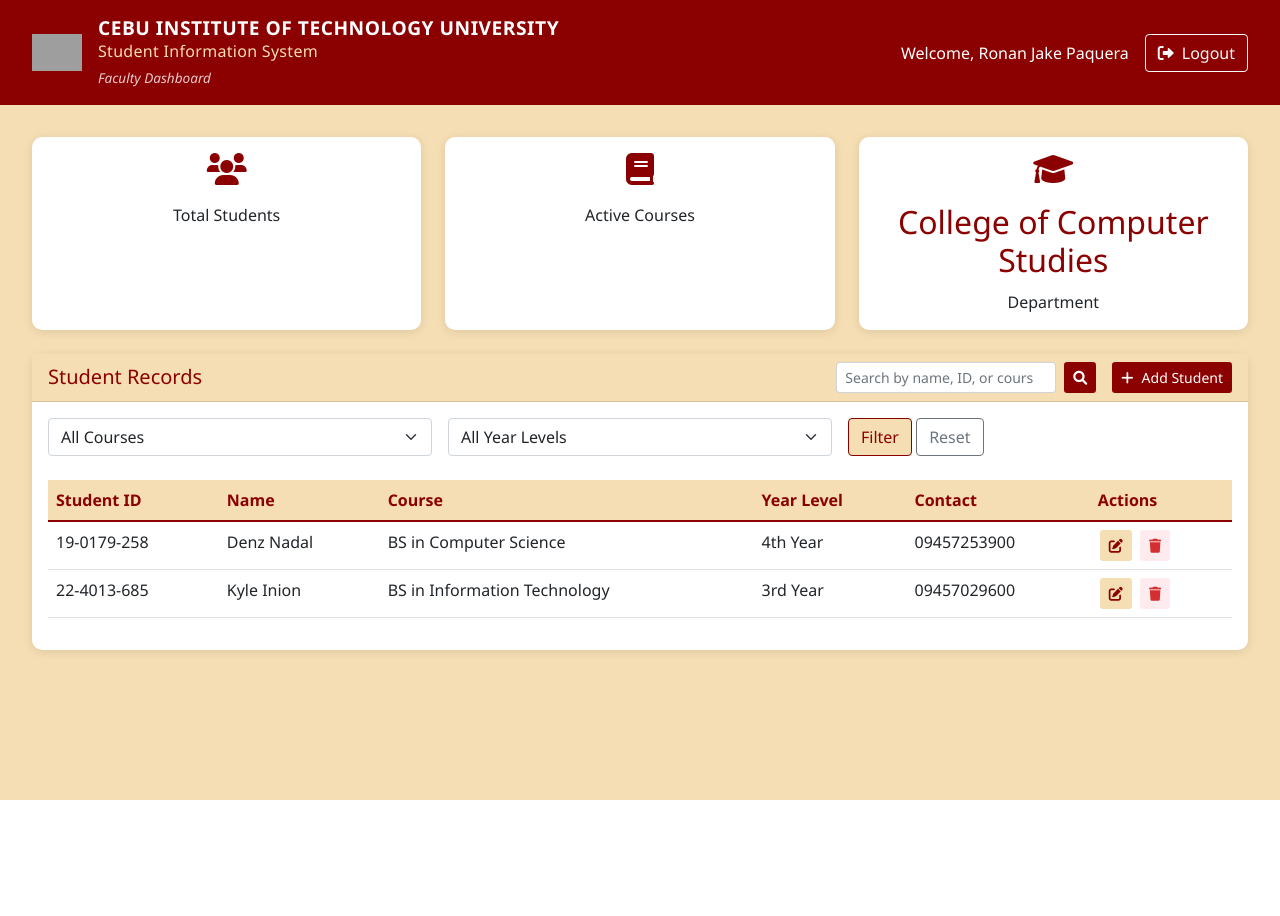
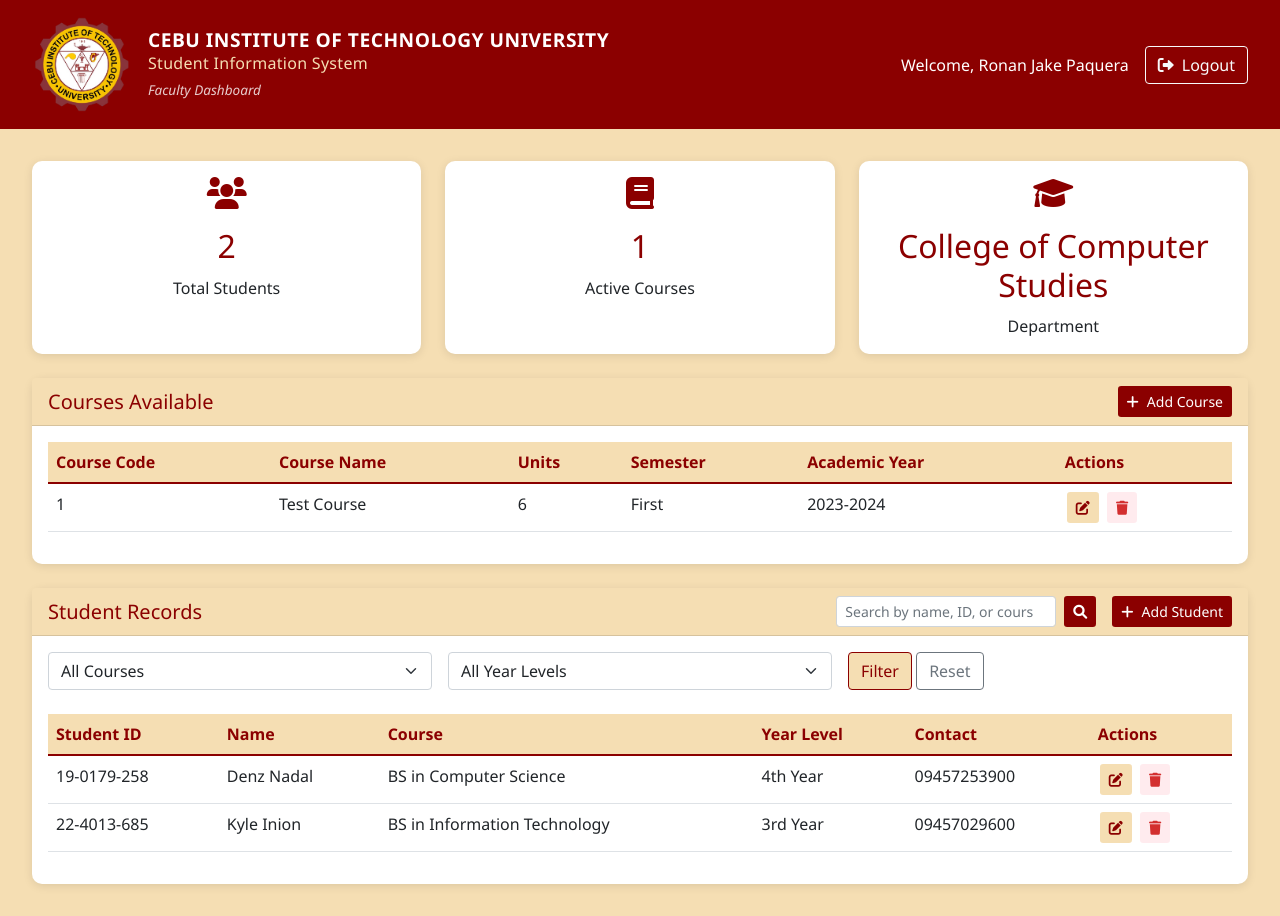
Before and after one commit to RonanJakeCPaquera/sims_project, a Django app: page /faculty-dashboard/ in a window 1280 px wide. Before the commit the page ends 800 px from the top, so only its background shows below. Run offline with Django 5.2, Linux system fonts and the light colour scheme; a user stored in the database is signed in; data comes from the database, SQL or seed files in the repository; both versions use the stored data as it was after the commit; grey boxes are pictures that could not be loaded.

Commit message:
Update Overall
Add Courses

```diff
--- a/base/templates/base/add_student.html
+++ b/base/templates/base/add_student.html
@@ -5,7 +5,7 @@
     <!-- Header -->
     <div class="header-section d-flex justify-content-between align-items-center">
         <div class="d-flex align-items-center">
-            <img src="https://www.cit.edu/wp-content/uploads/2020/05/CIT-U-Logo-2020.png" alt="CIT Logo" style="width: 50px;">
+            <img src="/static/cittrans.png" alt="CIT Logo" style="width: 100px;">
             <div class="ms-3 text-white">
                 <div class="university-title">
                     <h5 class="mb-0">CEBU INSTITUTE OF TECHNOLOGY UNIVERSITY</h5>
--- a/base/templates/base/admin_register.html
+++ b/base/templates/base/admin_register.html
@@ -5,7 +5,7 @@
     <div class="register-container">
         <!-- Header with Logo -->
         <div class="text-center mb-4">
-            <img src="https://www.cit.edu/wp-content/uploads/2020/05/CIT-U-Logo-2020.png" alt="CIT Logo" style="width: 100px;">
+            <img src="/static/citlogo.png" alt="CIT Logo" style="width: 300px;">
             <h2 class="mt-3 mb-4" style="color: #8B0000;">FACULTY REGISTRATION</h2>
         </div>
 
--- a/base/templates/base/edit_student.html
+++ b/base/templates/base/edit_student.html
@@ -5,7 +5,7 @@
     <!-- Header -->
     <div class="header-section d-flex justify-content-between align-items-center">
         <div class="d-flex align-items-center">
-            <img src="https://www.cit.edu/wp-content/uploads/2020/05/CIT-U-Logo-2020.png" alt="CIT Logo" style="width: 50px;">
+            <img src="/static/citlogo1.png" alt="CIT Logo" style="width: 50px;">
             <div class="ms-3 text-white">
                 <div class="university-title">
                     <h5 class="mb-0">CEBU INSTITUTE OF TECHNOLOGY UNIVERSITY</h5>
--- a/base/templates/base/faculty_dashboard.html
+++ b/base/templates/base/faculty_dashboard.html
@@ -138,7 +138,6 @@
         padding: 0.75rem;
     }
 
-    /* Animation for notifications */
     @keyframes slideIn {
         from {
             transform: translateX(100%);
@@ -154,7 +153,6 @@
         animation: slideIn 0.5s ease-out;
     }
 
-    /* Auto-hide animation */
     @keyframes fadeOut {
         from { opacity: 1; }
         to { opacity: 0; }
@@ -168,7 +166,7 @@
 <!-- Header -->
 <div class="header-section d-flex justify-content-between align-items-center">
     <div class="d-flex align-items-center">
-        <img src="https://www.cit.edu/wp-content/uploads/2020/05/CIT-U-Logo-2020.png" alt="CIT Logo" style="width: 50px;">
+        <img src="/static/cittrans.png" alt="CIT Logo" style="width: 100px;">
         <div class="ms-3 text-white">
             <div class="university-title">
                 <h5 class="mb-0">CEBU INSTITUTE OF TECHNOLOGY UNIVERSITY</h5>
@@ -236,6 +234,60 @@
         </div>
     </div>
 
+    <!-- Courses Section -->
+    <div class="card table-card mb-4">
+        <div class="card-header d-flex justify-content-between align-items-center" style="background-color: #F5DEB3;">
+            <h5 class="mb-0" style="color: #8B0000;">Courses Available</h5>
+            <div class="d-flex gap-2">
+                <a href="{% url 'base:add_course' %}" class="btn btn-sm" style="background-color: #8B0000; color: white;">
+                    <i class="fas fa-plus me-2"></i>Add Course
+                </a>
+            </div>
+        </div>
+        <div class="card-body">
+            <div class="table-responsive">
+                <table class="table table-hover">
+                    <thead>
+                        <tr>
+                            <th>Course Code</th>
+                            <th>Course Name</th>
+                            <th>Units</th>
+                            <th>Semester</th>
+                            <th>Academic Year</th>
+                            <th>Actions</th>
+                        </tr>
+                    </thead>
+                    <tbody>
+                        {% if courses %}
+                            {% for course in courses %}
+                            <tr>
+                                <td>{{ course.code }}</td>
+                                <td>{{ course.name }}</td>
+                                <td>{{ course.units }}</td>
+                                <td>{{ course.semester }}</td>
+                                <td>{{ course.academic_year }}</td>
+                                <td>
+                                    <a href="{% url 'base:update_course' course.pk %}" class="btn btn-sm action-btn edit-btn" title="Edit">
+                                        <i class="fas fa-edit"></i>
+                                    </a>
+                                    <button class="btn btn-sm action-btn delete-btn" title="Delete"
+                                            data-bs-toggle="modal" data-bs-target="#deleteModal{{ course.pk }}">
+                                        <i class="fas fa-trash"></i>
+                                    </button>
+                                </td>
+                            </tr>
+                            {% endfor %}
+                        {% else %}
+                            <tr>
+                                <td colspan="6" class="text-center">No courses found.</td>
+                            </tr>
+                        {% endif %}
+                    </tbody>
+                </table>
+            </div>
+        </div>
+    </div>
+
     <!-- Student Records Table -->
     <div class="card table-card">
         <div class="card-header d-flex justify-content-between align-items-center" style="background-color: #F5DEB3;">
@@ -244,16 +296,18 @@
                 <!-- Search Form -->
                 <form class="d-flex me-2" method="GET" action="{% url 'base:search_students' %}">
                     <input type="search" name="q" class="form-control form-control-sm me-2"
-                           placeholder="Search by name, ID, or course..."
-                           value="{{ query|default:'' }}">
+                        placeholder="Search by name, ID, or course..."
+                        value="{{ query|default:'' }}">
                     <button type="submit" class="btn btn-sm" style="background-color: #8B0000; color: white;">
                         <i class="fas fa-search"></i>
                     </button>
                 </form>
-                <!-- Add Student Button -->
-                <a href="{% url 'base:add_student' %}" class="btn btn-sm" style="background-color: #8B0000; color: white;">
-                    <i class="fas fa-plus me-2"></i>Add Student
-                </a>
+                <!-- Action Buttons -->
+                <div class="d-flex gap-2">
+                    <a href="{% url 'base:add_student' %}" class="btn btn-sm" style="background-color: #8B0000; color: white;">
+                        <i class="fas fa-plus me-2"></i>Add Student
+                    </a>
+                </div>
             </div>
         </div>
         <div class="card-body">
--- a/base/templates/base/home.html
+++ b/base/templates/base/home.html
@@ -4,7 +4,7 @@
 <div class="container d-flex justify-content-center align-items-center min-vh-100">
     <div class="text-center">
         <div class="logo-container mb-4">
-            <img src="https://www.cit.edu/wp-content/uploads/2020/05/CIT-U-Logo-2020.png" alt="CIT Logo" class="logo">
+            <img src="/static/citlogo.png" alt="CIT Logo" class="logo">
         </div>
 
         <div class="title-container">
--- a/base/templates/base/login.html
+++ b/base/templates/base/login.html
@@ -5,7 +5,7 @@
     <div class="login-container">
         <!-- Header with Logo -->
         <div class="text-center mb-4">
-            <img src="https://www.cit.edu/wp-content/uploads/2020/05/CIT-U-Logo-2020.png" alt="CIT Logo" style="width: 100px;">
+            <img src="/static/citlogo.png" alt="CIT Logo" style="width: 300px;">
             <h2 class="mt-3 mb-4" style="color: #8B0000;">LOGIN</h2>
         </div>
 
--- a/base/templates/base/register.html
+++ b/base/templates/base/register.html
@@ -5,7 +5,7 @@
     <div class="register-container">
         <!-- Header with Logo -->
         <div class="text-center mb-4">
-            <img src="https://www.cit.edu/wp-content/uploads/2020/05/CIT-U-Logo-2020.png" alt="CIT Logo" style="width: 100px;">
+            <img src="/static/citlogo.png" alt="CIT Logo" style="width: 500px;">
             <h2 class="mt-3 mb-4" style="color: #8B0000;">STUDENT REGISTRATION</h2>
         </div>
 
--- a/base/templates/base/student_dashboard.html
+++ b/base/templates/base/student_dashboard.html
@@ -87,7 +87,7 @@
 <!-- Header -->
 <div class="header-section d-flex justify-content-between align-items-center">
     <div class="d-flex align-items-center">
-        <img src="https://www.cit.edu/wp-content/uploads/2020/05/CIT-U-Logo-2020.png" alt="CIT Logo" style="width: 50px;">
+        <img src="/static/citlogo.png" alt="CIT Logo" style="width: 500px;">
         <div class="ms-3 text-white">
             <div class="university-title">
                 <h5 class="mb-0">CEBU INSTITUTE OF TECHNOLOGY UNIVERSITY</h5>
--- a/base/urls.py
+++ b/base/urls.py
@@ -17,4 +17,7 @@
     path('faculty/search/', views.search_students, name='search_students'),
     path('faculty/filter/', views.filter_students, name='filter_students'),
     path('update-profile/', views.update_student_profile, name='update_profile'),
+    path('faculty/add-course/', views.create_course, name='add_course'),
+    path('update_course/<int:pk>/', views.update_course, name='update_course'),
+    path('delete_course/<int:pk>/', views.delete_course, name='delete_course'),
 ]
--- a/base/views.py
+++ b/base/views.py
@@ -6,7 +6,7 @@
 from django.contrib.admin.views.decorators import staff_member_required
 from django.db.models import Q
 from .forms import StudentRegistrationForm, StudentProfileForm, FacultyRegistrationForm
-from .models import StudentProfile, FacultyProfile
+from .models import StudentProfile, FacultyProfile, Course
 
 def home(request):
     return render(request, 'base/home.html')
@@ -109,11 +109,15 @@
     try:
         faculty_profile = request.user.faculty_profile
         students = StudentProfile.objects.all().order_by('student_id')
+        courses = Course.objects.all()
         context = {
             'faculty_profile': faculty_profile,
             'students': students,
             'faculty_name': request.user.get_full_name(),
-            'department': faculty_profile.department
+            'department': faculty_profile.department,
+            'total_students': students.count(),
+            'total_courses': courses.count(),
+            'courses': courses
         }
         return render(request, 'base/faculty_dashboard.html', context)
     except FacultyProfile.DoesNotExist:
@@ -274,3 +278,59 @@
     except StudentProfile.DoesNotExist:
         messages.error(request, 'Student profile not found.')
         return redirect('base:login')
+
+def display_courses(request):
+    courses = Course.objects.all()
+    return render(request, 'base/add_course.html', {'courses': courses})
+
+@staff_member_required(login_url='base:login')
+def create_course(request):
+    if request.method == 'POST':
+        code = request.POST['code']
+        name = request.POST['name']
+        units = request.POST['units']
+        semester = request.POST['semester']
+        academic_year = request.POST['academic_year']
+
+        # Add department and course type fields
+        department = request.POST.get('department', '')
+        course_type = request.POST.get('course_type', '')
+        description = request.POST.get('description', '')
+
+        # Create the course
+        course = Course.objects.create(
+            code=code,
+            name=name,
+            units=units,
+            semester=semester,
+            academic_year=academic_year,
+            department=department,
+            course_type=course_type,
+            description=description
+        )
+
+        messages.success(request, f'Course {code} - {name} added successfully!')
+        return redirect('base:faculty_dashboard')
+
+    return render(request, 'base/add_course.html', {'create': True})
+
+def update_course(request, pk):
+    course = get_object_or_404(Course, pk=pk)
+    if request.method == 'POST':
+        course.code = request.POST['code']
+        course.name = request.POST['name']
+        course.units = request.POST['units']
+        course.semester = request.POST['semester']
+        course.academic_year = request.POST['academic_year']
+        course.save()
+        return redirect('display_courses')
+    return render(request, 'base/add_course.html', {'course': course, 'update': True})
+
+def delete_course(request, pk):
+    if request.method == 'POST':
+        course = get_object_or_404(Course, pk=pk)
+        course.delete()
+        return redirect('display_courses')
+    else:
+        course = get_object_or_404(Course, pk=pk)
+        return render(request, 'base/add_course.html', {'course': course, 'delete': True})
--- a/sims_project/settings.py
+++ b/sims_project/settings.py
@@ -63,6 +63,7 @@
                 'django.template.context_processors.request',
                 'django.contrib.auth.context_processors.auth',
                 'django.contrib.messages.context_processors.messages',
+                'django.template.context_processors.static',
             ],
         },
     },
```
Also changed, not shown: base/models.py (+13 -0 lines), base/templates/base/add_course.html (added, +132 -0 lines), base/migrations/0002_course.py (added), base/static/citlogo.png (added), base/static/citlogo1.png (added), base/static/cittrans.png (added), db.sqlite3.
